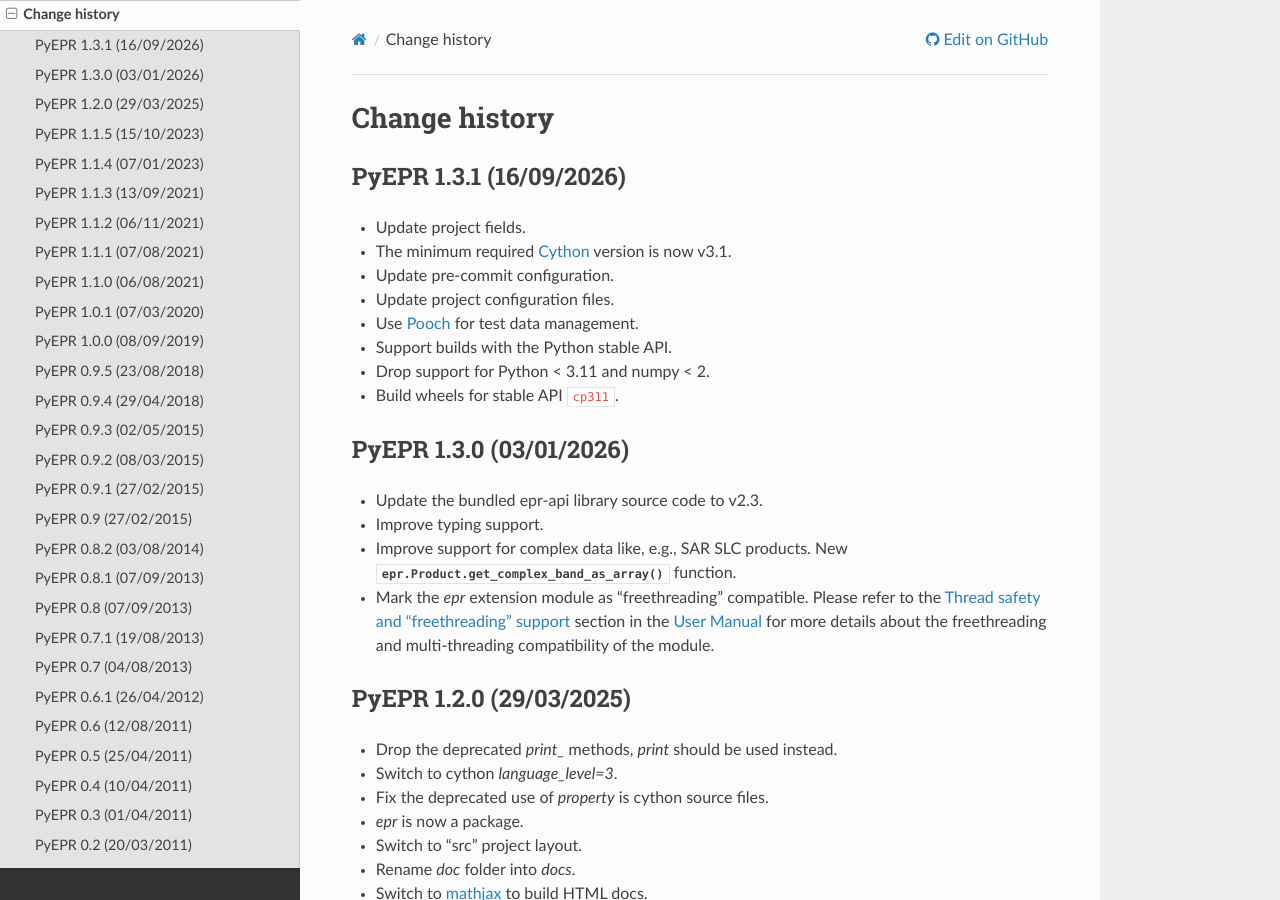
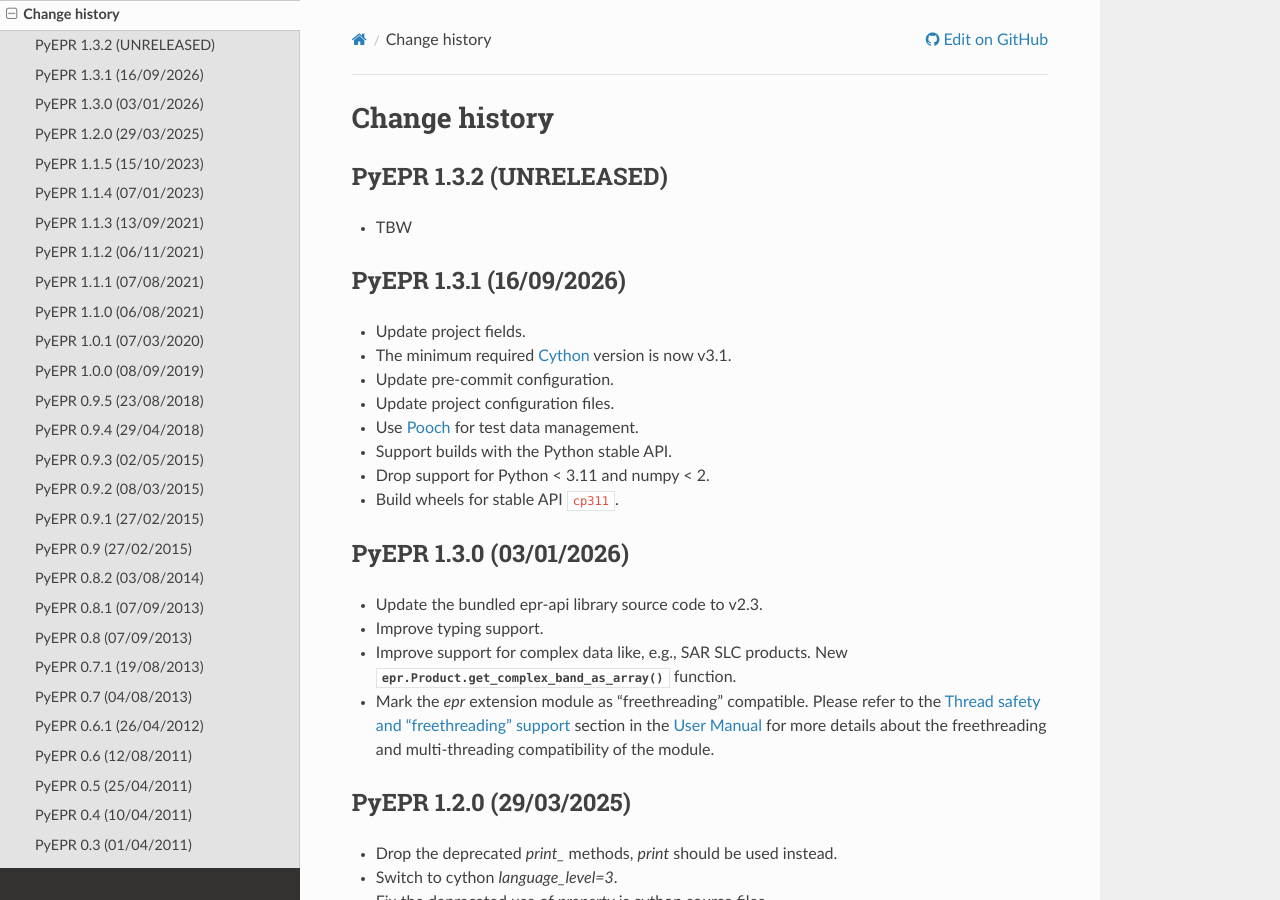
Before and after one commit to avalentino/pyepr, a Sphinx documentation site: the page built from docs/NEWS.rst, in a window 1280 px wide and 900 px high. Built offline with Sphinx 7.4.7 and the Read the Docs theme 3.1.0, drawn with Linux system fonts in a browser that asks for light colours.

Commit message:
Post-release commit

```diff
--- a/docs/NEWS.rst
+++ b/docs/NEWS.rst
@@ -1,5 +1,11 @@
 Change history
 ==============
+
+
+PyEPR 1.3.2 (UNRELEASED)
+------------------------
+
+* TBW
 
 
 PyEPR 1.3.1 (16/09/2026)
--- a/src/epr/__init__.py
+++ b/src/epr/__init__.py
@@ -81,4 +81,4 @@
     get_scaling_method_name,
 )
 
-__version__ = "1.3.1"
+__version__ = "1.3.2.dev0"
```
